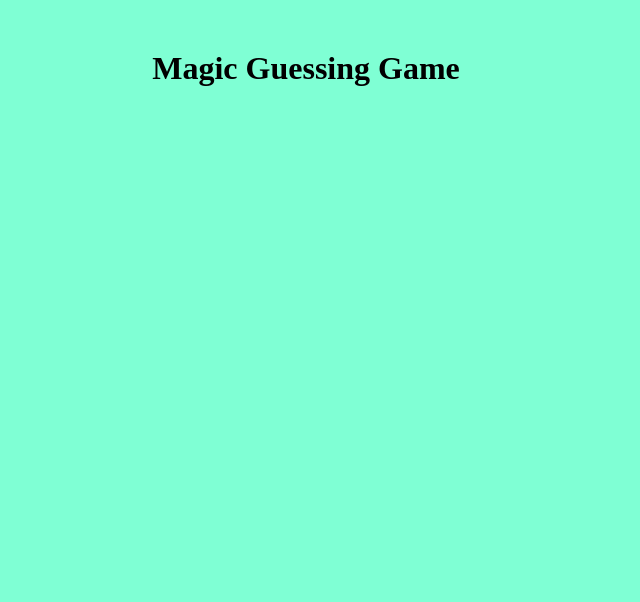
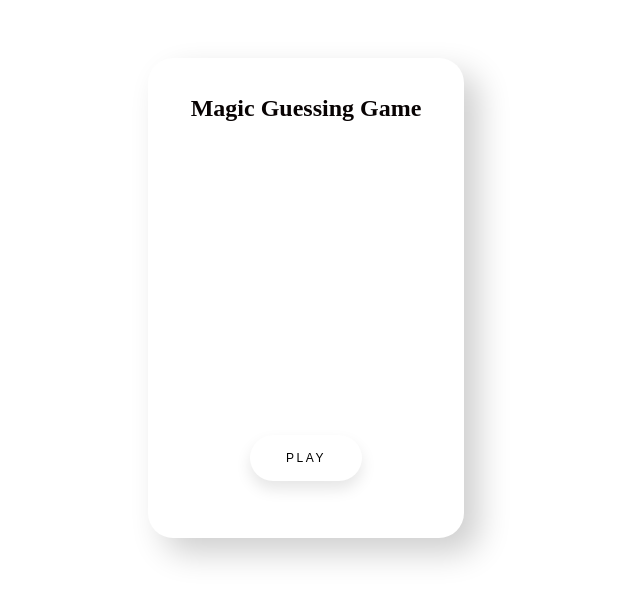
Before and after one commit to Ayodelearog/Guessing-Game, a plain HTML site: page index.html in a window 1280 px wide. Shown: the whole page, without its empty margins (334-974 px from the left). Drawn offline with Linux system fonts and the light colour scheme.

Commit message:
Adds a play button

```diff
--- a/guessingGame.css
+++ b/guessingGame.css
@@ -1,8 +1,68 @@
 body {
-    background-color: aquamarine;
+    background-color: rgb(255, 255, 255);
 }
 
-h1 {
+#container {
+    position: relative;
+    display: flex;
+    justify-content: center;
+    align-items: center;
+    top: 50px;
+    margin: auto;
+    width: 25%;
+    height: 30rem;
+    align-items: center;
+    border-radius: 25px;
+    background: #ffffff;
+    box-shadow:  15px 15px 32px #cfcfcf,
+             -15px -15px 32px #ffffff;
+
+}
+
+h2 {
     text-align: center;
-    margin-top: 50px;
+    margin-bottom: 25rem;
+    margin-top: 20px;
+    font-size: 1.5rem;
+    color: rgb(8, 3, 3);
+    position: absolute;
 }
+
+div#messageArea {
+    position: absolute;
+    top: 20px;
+    left: 20px;
+    color: rgb(83, 175, 19);
+    font-size: 30PX;
+}
+
+/* for button */
+button {
+    padding: 1.3em 3em;
+    font-size: 12px;
+    text-transform: uppercase;
+    letter-spacing: 2.5px;
+    font-weight: 500;
+    color: #000;
+    background-color: #fff;
+    border: none;
+    border-radius: 45px;
+    box-shadow: 0px 8px 15px rgba(0, 0, 0, 0.1);
+    transition: all 0.3s ease 0s;
+    cursor: pointer;
+    outline: none;
+    margin-top: 20rem;
+
+    position: absolute;
+  }
+
+  button:hover {
+    background-color: #23c483;
+    box-shadow: 0px 15px 20px rgba(46, 229, 157, 0.4);
+    color: #fff;
+    transform: translateY(-7px);
+  }
+
+  button:active {
+    transform: translateY(-1px);
+  }
--- a/guessingGame.js
+++ b/guessingGame.js
@@ -12,5 +12,19 @@ function magicGuessMachine() {
     return realGuess;
 }
 
-var total = magicGuessMachine();
-alert("The answer is " + total);
+var view = {
+    displayMessage: function() {
+        var messageArea = document.getElementById("messageArea");
+        //messageArea.innerText = magicGuessMachine;
+    }
+}
+
+function play() {
+    var button = document.getElementById("button");
+    button.addEventListener("click", magicGuessMachine);
+    view.displayMessage();
+}
+//var total = magicGuessMachine();
+//alert("The answer is " + total);
+
+window.onload = play;
--- a/index.html
+++ b/index.html
@@ -8,7 +8,13 @@
     <title>Guessing game</title>
 </head>
 <body>
-   <h1>Magic Guessing Game</h1>
+    <div id="container">
+        <h2>Magic Guessing Game</h2>
+        <div id="messageArea"></div>
+        <button id="button"> Play
+        </button>
+        <div id="totaloutput"></div>
+    </div>
     <script src="guessingGame.js"></script>
 </body>
 </html>
```
